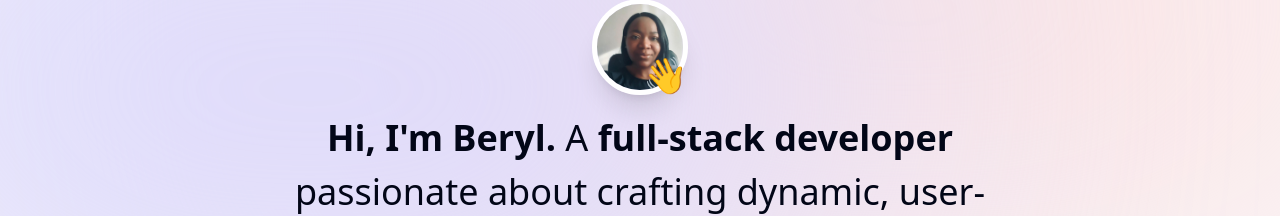
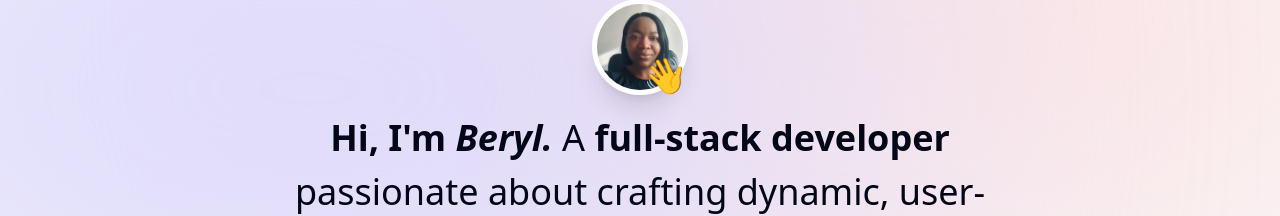
Before and after one commit to berylijncodes/portfolio, a Next.js app: page / in a window 1280 px wide. Shown: the part 145-361 px from the top of the page. Built offline with nearby package versions, Linux system fonts and the light colour scheme.

Commit message:
Link sections to header menu

```diff
--- a/components/intro.tsx
+++ b/components/intro.tsx
@@ -10,7 +10,10 @@
 
 export default function Intro() {
   return (
-    <section className="mb-28 max-w-[50rem] text-center sm:mb-0">
+    <section
+      id="home"
+      className="mb-28 max-w-[50rem] text-center sm:mb-0 scroll-mt-[100rem]"
+    >
       <div className="flex items-center justify-center">
         <div className="relative">
           <motion.div
@@ -51,7 +54,8 @@
         initial={{ opacity: 0, y: 100 }}
         animate={{ opacity: 1, y: 0 }}
       >
-        <span className="font-bold">Hi, I'm Beryl. </span>A{' '}
+        <span className="font-bold">Hi, I'm </span>
+        <span className="font-bold italic">Beryl. </span>A{' '}
         <span className="font-bold">full-stack developer </span> passionate
         about crafting dynamic, user-friendly applications. Proficient in{' '}
         <span className="font-bold italic">Ruby on Rails, React, </span> with an
```
